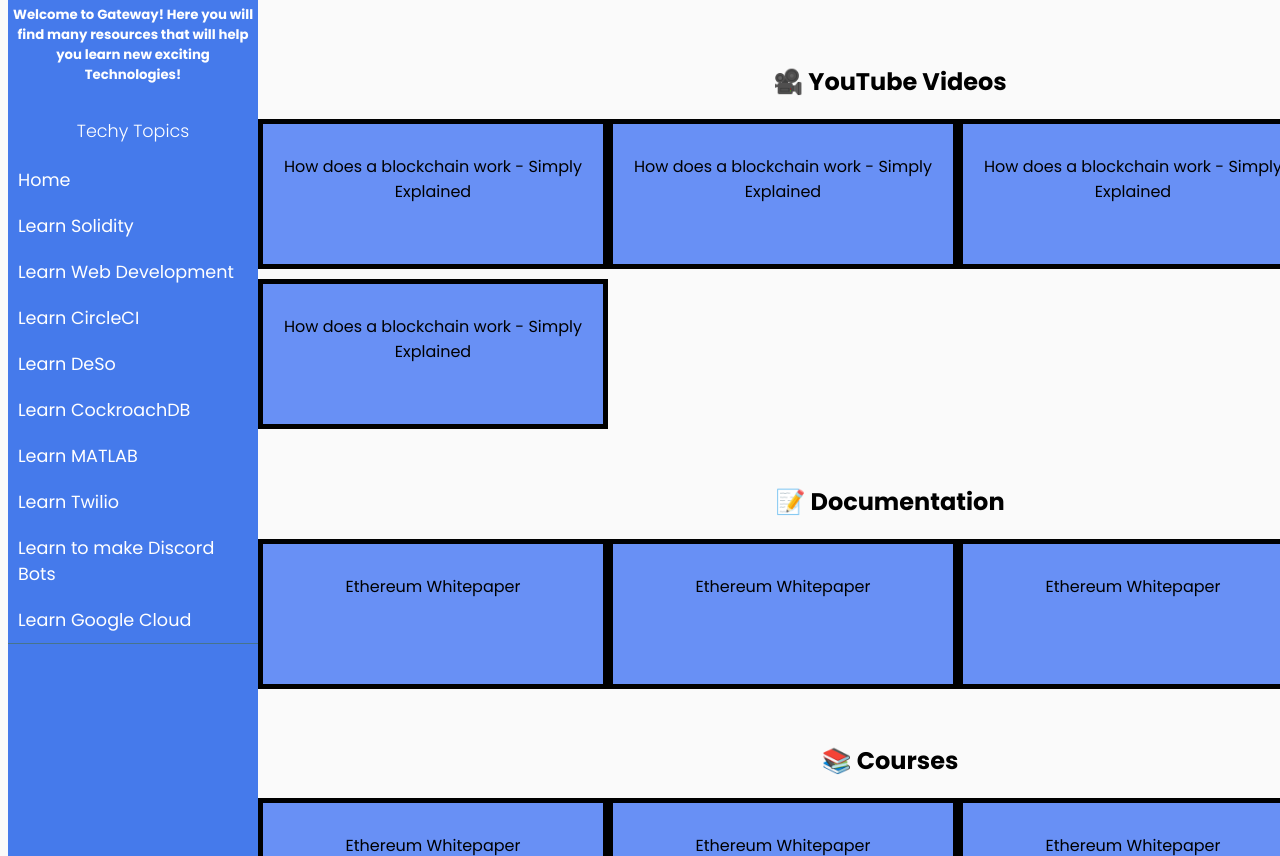
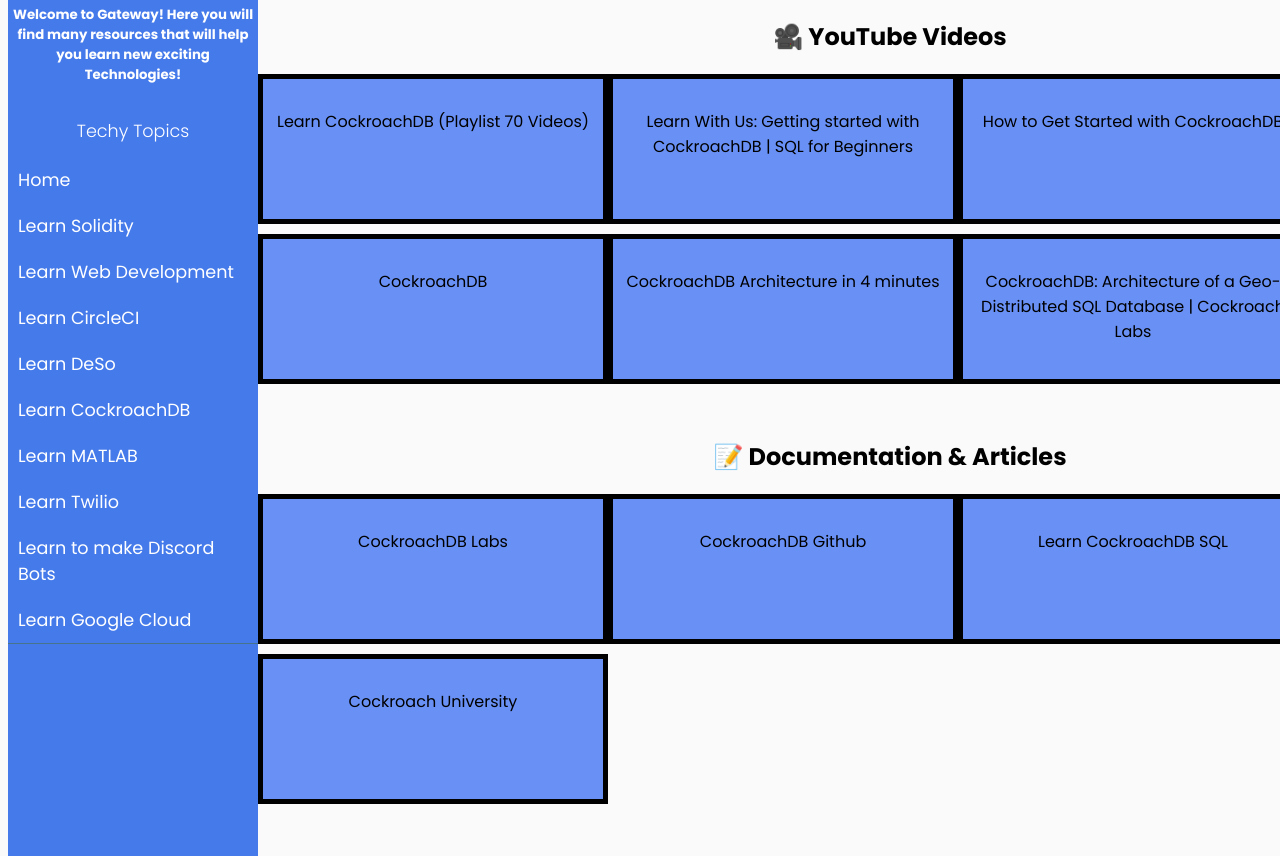
Before and after one commit to daniel-makarov/GryphHacks2022, a plain HTML site: page q5.html in a window 1280 px wide. Shown: the part 80-936 px from the top of the page. Drawn offline with Linux system fonts and the light colour scheme.

Commit message:
Learn CockroachDB

```diff
--- a/q5.html
+++ b/q5.html
@@ -29,33 +29,32 @@
   <!-- Page Content -->
   <div id="content">
     <h1 align="center">Learn CockroachDB</h1>
-    <br>
     <center>
       <h2>🎥 YouTube Videos</h2>
       <body>
         <div class="container">
-          <div id="boxx" onclick="location.href='https://www.youtube.com/watch?v=T0VBxq7x1dw';" style="cursor: pointer;" class="box">How does a blockchain work - Simply Explained</div>
-          <div id="boxx" onclick="location.href='https://www.youtube.com/watch?v=T0VBxq7x1dw';" style="cursor: pointer;" class="box">How does a blockchain work - Simply Explained</div>
-          <div id="boxx" onclick="location.href='https://www.youtube.com/watch?v=T0VBxq7x1dw';" style="cursor: pointer;" class="box">How does a blockchain work - Simply Explained</div>
-          <div id="boxx" onclick="location.href='https://www.youtube.com/watch?v=T0VBxq7x1dw';" style="cursor: pointer;" class="box">How does a blockchain work - Simply Explained</div>
-          <div id="boxx" onclick="location.href='https://www.youtube.com/watch?v=T0VBxq7x1dw';" style="cursor: pointer;" class="box">How does a blockchain work - Simply Explained</div>
+          <div id="boxx" onclick="location.href='https://www.youtube.com/playlist?list=PL_QaflmEF2e-zNgFcD0AduMSUtn9iViSN';" style="cursor: pointer;" class="box">Learn CockroachDB (Playlist 70 Videos)</div>
+          <div id="boxx" onclick="location.href='https://www.youtube.com/watch?v=wJ3lK_2rMP8';" style="cursor: pointer;" class="box">Learn With Us: Getting started with CockroachDB | SQL for Beginners</div>
+          <div id="boxx" onclick="location.href='https://www.youtube.com/watch?v=7X-Xbb7uMe0';" style="cursor: pointer;" class="box">How to Get Started with CockroachDB</div>
+          <div id="boxx" onclick="location.href='https://www.youtube.com/watch?v=jW2kI5ewLX4';" style="cursor: pointer;" class="box">Getting Started with a Free Serverless SQL Database: CockroachDB Serverless</div>
+          <div id="boxx" onclick="location.href='https://www.youtube.com/c/cockroachdb';" style="cursor: pointer;" class="box">CockroachDB</div>
+          <div id="boxx" onclick="location.href='https://www.youtube.com/watch?v=RgREEOnSKTg';" style="cursor: pointer;" class="box">CockroachDB Architecture in 4 minutes</div>
+          <div id="boxx" onclick="location.href='https://www.youtube.com/watch?v=OJySfiMKXLs';" style="cursor: pointer;" class="box">CockroachDB: Architecture of a Geo-Distributed SQL Database | Cockroach Labs</div>
+          <div id="boxx" onclick="location.href='https://www.youtube.com/watch?v=aqJdez9y_Oo';" style="cursor: pointer;" class="box">Cockroach University: Intro to Getting Started with CockroachDB</div>
         </div>
         <br>
-        <h2>📝 Documentation</h2>
+        <h2>📝 Documentation & Articles</h2>
         <div class="container">
-          <div id="boxx" onclick="location.href='https://ethereum.org/en/whitepaper/';" style="cursor: pointer;" class="box">Ethereum Whitepaper</div>
-          <div id="boxx" onclick="location.href='https://ethereum.org/en/whitepaper/';" style="cursor: pointer;" class="box">Ethereum Whitepaper</div>
-          <div id="boxx" onclick="location.href='https://ethereum.org/en/whitepaper/';" style="cursor: pointer;" class="box">Ethereum Whitepaper</div>
-          <div id="boxx" onclick="location.href='https://ethereum.org/en/whitepaper/';" style="cursor: pointer;" class="box">Ethereum Whitepaper</div>
-
+          <div id="boxx" onclick="location.href='https://www.cockroachlabs.com/docs/';" style="cursor: pointer;" class="box">CockroachDB Labs</div>
+          <div id="boxx" onclick="location.href='https://github.com/cockroachdb/cockroach';" style="cursor: pointer;" class="box">CockroachDB Github</div>
+          <div id="boxx" onclick="location.href='https://www.cockroachlabs.com/docs/stable/learn-cockroachdb-sql.html';" style="cursor: pointer;" class="box">Learn CockroachDB SQL</div>
+          <div id="boxx" onclick="location.href='https://kb.objectrocket.com/cockroachdb/the-best-way-to-learn-cockroachdb-311';" style="cursor: pointer;" class="box">The Best Way to Learn CockroachDB</div>
+          <div id="boxx" onclick="location.href='https://www.cockroachlabs.com/cockroach-university/';" style="cursor: pointer;" class="box">Cockroach University</div>
         </div>
         <br>
         <h2>📚 Courses</h2>
         <div class="container">
-          <div onclick="location.href='https://ethereum.org/en/whitepaper/';" style="cursor: pointer;" class="box">Ethereum Whitepaper</div>
-          <div onclick="location.href='https://ethereum.org/en/whitepaper/';" style="cursor: pointer;" class="box">Ethereum Whitepaper</div>
-          <div onclick="location.href='https://ethereum.org/en/whitepaper/';" style="cursor: pointer;" class="box">Ethereum Whitepaper</div>
-          <div onclick="location.href='https://ethereum.org/en/whitepaper/';" style="cursor: pointer;" class="box">Ethereum Whitepaper</div>
+          <div id="boxx" onclick="location.href='https://www.cockroachlabs.com/cockroach-university/';" style="cursor: pointer;" class="box">Cockroach University</div>
         </div>
       </body>
     </center>
```
